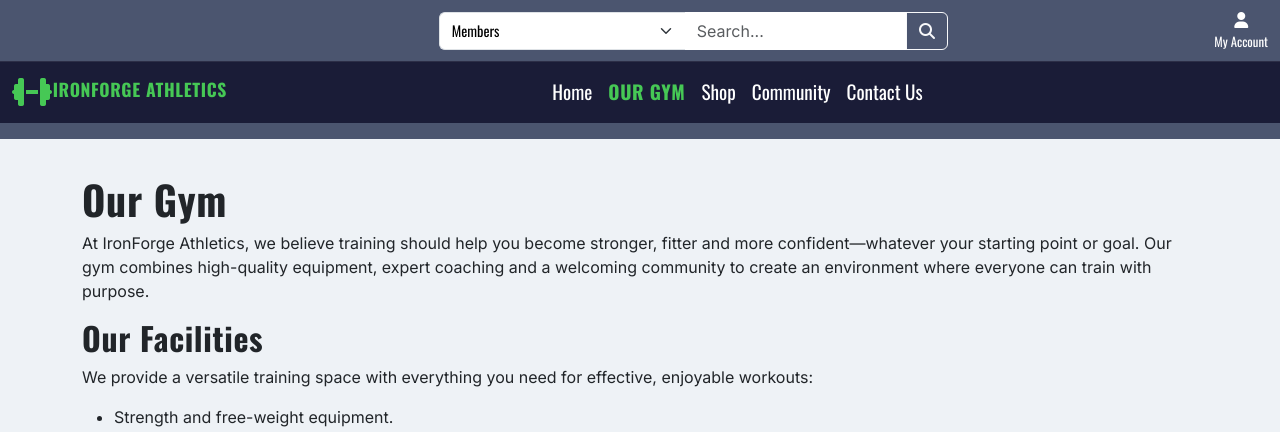
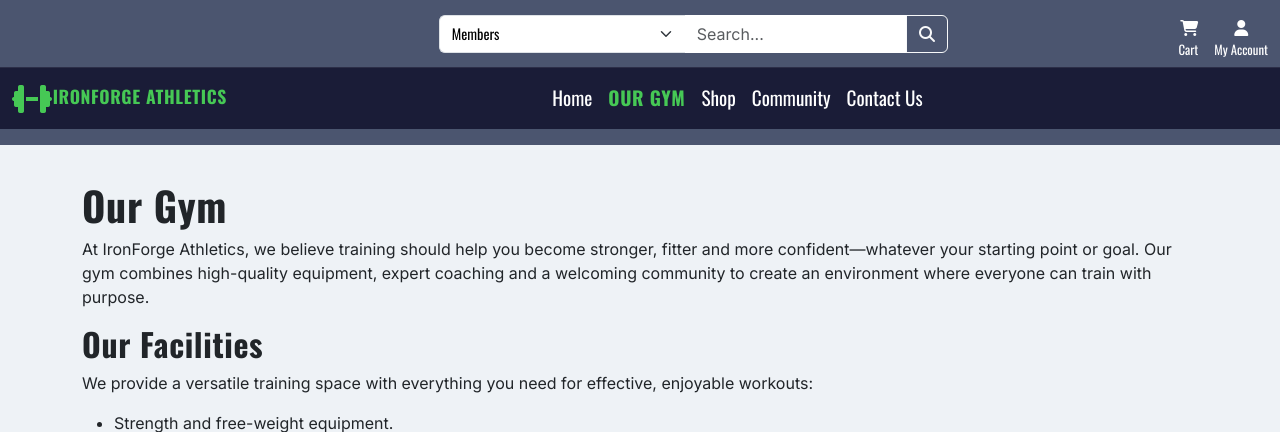
Before and after one commit to alancoomeynts-hub/ironforge-athletics, a Django app: page /about/ in a window 1280 px wide. Shown: the top 432 px of the page. Run offline with Django 5.2, Linux system fonts and the light colour scheme; some libraries are stand-ins or nearby versions.

Commit message:
Add cart icon to header and context processor for tracking cart items

```diff
--- a/ironforge_athletics/settings.py
+++ b/ironforge_athletics/settings.py
@@ -87,6 +87,7 @@ TEMPLATES = [
                 "django.contrib.auth.context_processors.auth",
                 "django.template.context_processors.media",
                 "django.contrib.messages.context_processors.messages",
+                'shop.context_processors.cart',
             ],
         },
     },
--- /dev/null
+++ b/shop/context_processors.py
@@ -0,0 +1,5 @@
+from .cart import Cart
+
+def cart(request):
+    cart=Cart(request)
+    return {'cart':cart}
--- a/templates/includes/header.html
+++ b/templates/includes/header.html
@@ -21,8 +21,27 @@
                 </div>
             </form>
         </div>
-        <!--  Account Links -->
-        <div class="col-3 site-header__links order-2 text-end mt-2 mt-md-0">
+        <!--  Account and Cart Icons -->
+        <div class="col-3 site-header__links order-2 text-end mt-2 mt-md-0 pt-md-2">
+            <div class="d-flex justify-content-end align-items-center gap-3">
+                <a href="{% url 'shop:cart_detail' %}"
+                   class="nav-link position-relative"
+                   aria-label="Shopping cart">
+                    <i class="site-header__icon fa-solid fa-cart-shopping"
+                       aria-hidden="true"></i>
+                    <!-- Cart badge -->
+                    {% with total_items=cart|length %}
+                        {% if total_items > 0 %}
+                            <span class="position-absolute top-0 start-100 translate-middle badge rounded-pill bg-danger">
+                                {{ total_items }}
+                                <span class="visually-hidden">items in cart</span>
+                            </span>
+                        {% endif %}
+                    {% endwith %}
+                    <p class="site-header__tag my-0">
+                        Cart
+                    </p>
+                </a>
                 <div class="dropdown d-inline-block">
                     <a class="text-black nav-link"
                        href="#"
@@ -64,3 +83,4 @@
             </div>
         </div>
     </div>
+</div>
--- a/templates/includes/navbar.html
+++ b/templates/includes/navbar.html
@@ -30,7 +30,7 @@
                        href="{{ about_url }}">Our Gym</a>
                 </li>
                 <li class="nav-item">
-                    <a class="site-nav__link nav-link" href="{% url 'product_list' %}">Shop</a>
+                    <a class="site-nav__link nav-link" href="{% url 'shop:product_list' %}">Shop</a>
                 </li>
                 <li class="nav-item">
                     <a class="site-nav__link nav-link" href="">Community</a>
```
Lines whose indentation alone changed are shown as unchanged.
